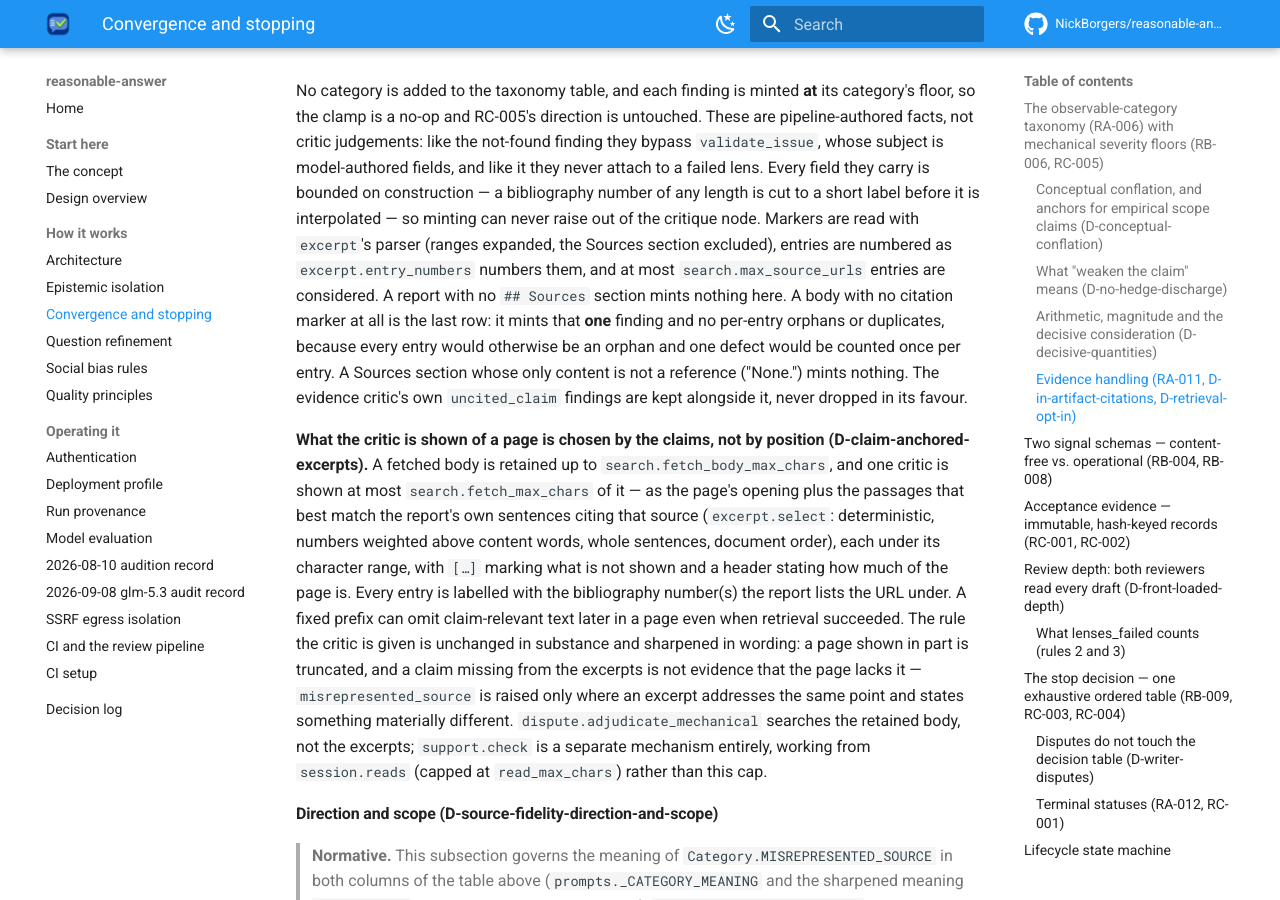
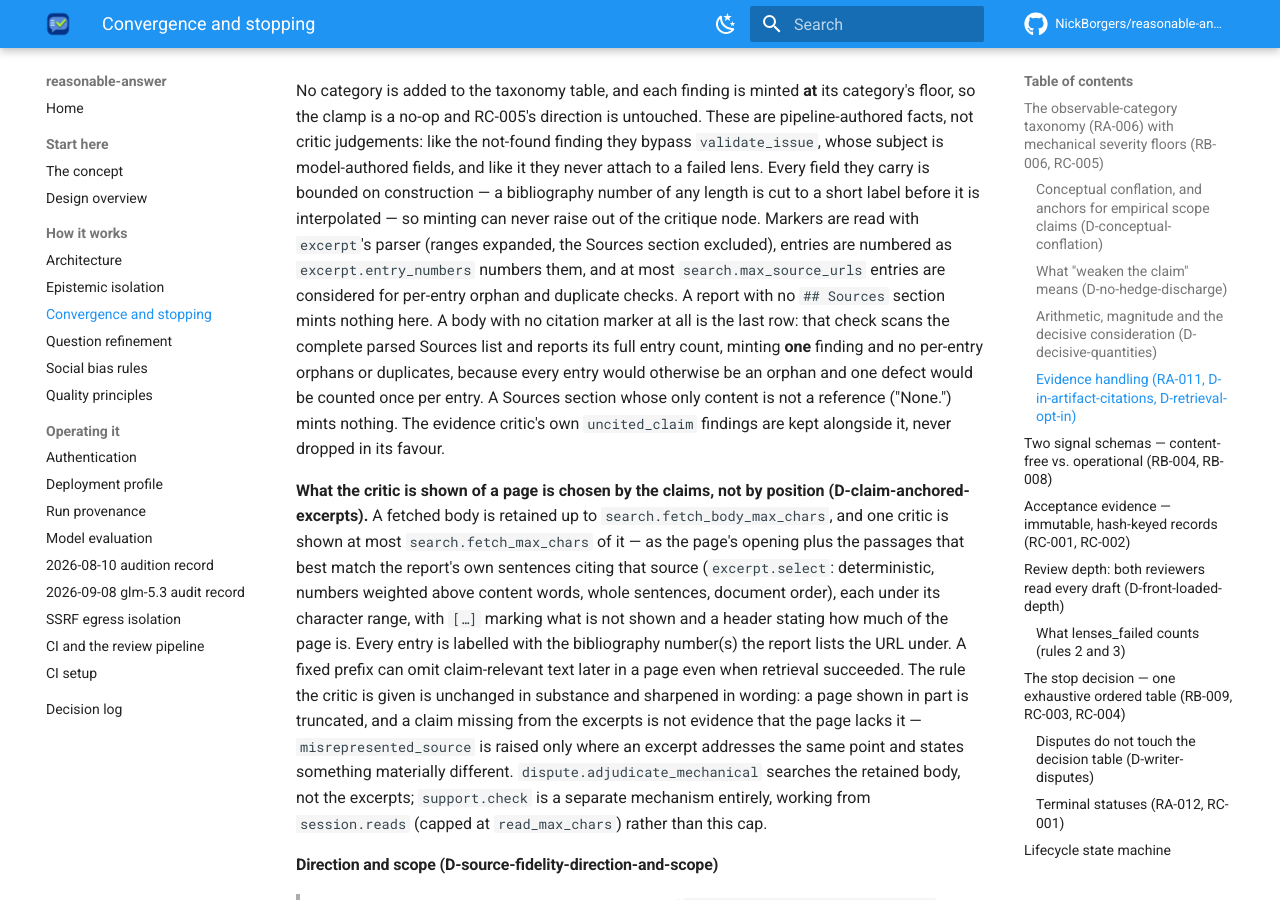
Before and after one commit to NickBorgers/reasonable-answer, an MkDocs documentation site: the page built from docs/convergence.md, in a window 1280 px wide and 900 px high, scrolled down 9644 px. Built offline with MkDocs 1.6.1 and Material for MkDocs 9.7.7, drawn with Linux system fonts in a browser that asks for light colours; comment, search, counter and statistics services are not loaded.

Commit message:
fix: address reviewer findings (cycle 1, cold)
Addressed both blockers: clarified that the bibliography cap governs per-entry checks while the marker-less aggregate scans the complete list, and added a regression test proving an explicitly numbered source without a URL counts as a reference. The full offline suite and Ruff pass.

Addressed:
  - docs/docs-bibliography-cap-exception-1
  - test/test-branch-1

```diff
--- a/docs/convergence.md
+++ b/docs/convergence.md
@@ -337,12 +337,13 @@ model-authored fields, and like it they never attach to a failed lens. Every fie
 bounded on construction — a bibliography number of any length is cut to a short label before it is
 interpolated — so minting can never raise out of the critique node. Markers are read with
 `excerpt`'s parser (ranges expanded, the Sources section excluded), entries are numbered as
-`excerpt.entry_numbers` numbers them, and at most `search.max_source_urls` entries are considered.
-A report with no `## Sources` section mints nothing here. A body with no citation marker at all is
-the last row: it mints that **one** finding and no per-entry orphans or duplicates, because every
-entry would otherwise be an orphan and one defect would be counted once per entry. A Sources section
-whose only content is not a reference ("None.") mints nothing. The evidence critic's own
-`uncited_claim` findings are kept alongside it, never dropped in its favour.
+`excerpt.entry_numbers` numbers them, and at most `search.max_source_urls` entries are considered
+for per-entry orphan and duplicate checks. A report with no `## Sources` section mints nothing here.
+A body with no citation marker at all is the last row: that check scans the complete parsed Sources
+list and reports its full entry count, minting **one** finding and no per-entry orphans or duplicates,
+because every entry would otherwise be an orphan and one defect would be counted once per entry. A
+Sources section whose only content is not a reference ("None.") mints nothing. The evidence
+critic's own `uncited_claim` findings are kept alongside it, never dropped in its favour.
 
 **What the critic is shown of a page is chosen by the claims, not by position
 (D-claim-anchored-excerpts).** A fetched body is retained up to `search.fetch_body_max_chars`, and
```
Also changed, not shown: 1 other file.
